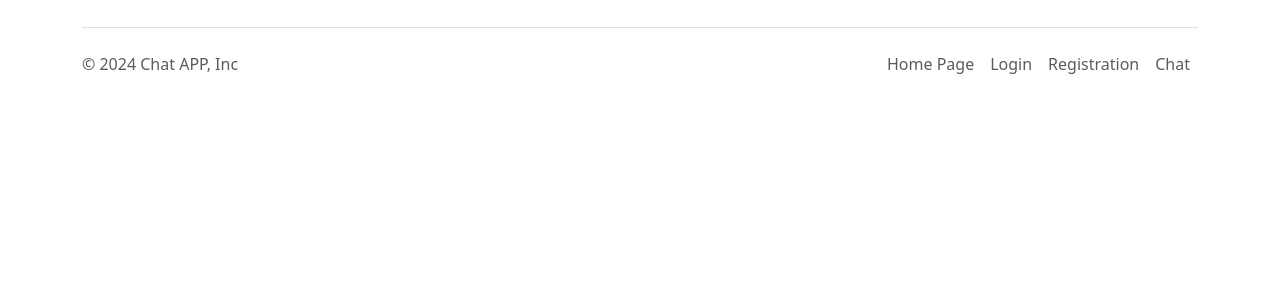
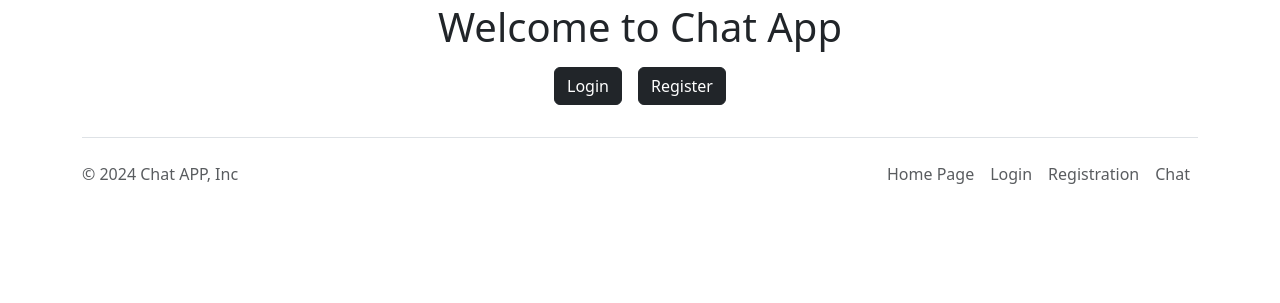
Before and after one commit to cesarjakub/Flask_Real-Time_Chat_App, a Flask app: page / in a window 1280 px wide. Shown: the part 71-374 px from the top of the page. Run offline with Flask 3, Linux system fonts and the light colour scheme.

Commit message:
feat: home page

```diff
--- a/templates/base.html
+++ b/templates/base.html
@@ -4,7 +4,7 @@
     <link href="https://cdn.jsdelivr.net/npm/bootstrap@5.3.2/dist/css/bootstrap.min.css" rel="stylesheet" integrity="sha384-T3c6CoIi6uLrA9TneNEoa7RxnatzjcDSCmG1MXxSR1GAsXEV/Dwwykc2MPK8M2HN" crossorigin="anonymous">
     <script src="https://cdn.jsdelivr.net/npm/bootstrap@5.3.2/dist/js/bootstrap.bundle.min.js" integrity="sha384-C6RzsynM9kWDrMNeT87bh95OGNyZPhcTNXj1NW7RuBCsyN/o0jlpcV8Qyq46cDfL" crossorigin="anonymous" defer></script>
 
-
+    <link rel="shortcut icon" href="{{ url_for('static', filename='img/icon.svg') }}"" type="image/x-icon">
     <meta charset="UTF-8">
     <meta name="viewport" content="width=device-width, initial-scale=1.0">
     <title>{% block title %} {% endblock %}</title>
--- a/templates/homepage.html
+++ b/templates/homepage.html
@@ -3,5 +3,14 @@
 {% block Home %}active{% endblock %}
 
 {% block content %}
+</head>
+<body>
 
+    <div class="container welcome-container">
+        <h1 style="text-align: center;">Welcome to Chat App</h1>
+        <div class="welcome-links d-flex justify-content-center">
+            <a href="/login" class="btn btn-dark m-2">Login</a>
+            <a href="/registration" class="btn btn-dark m-2">Register</a>
+        </div>
+    </div>
 {% endblock %}
```
Also changed, not shown: static/img/icon.svg (added).
